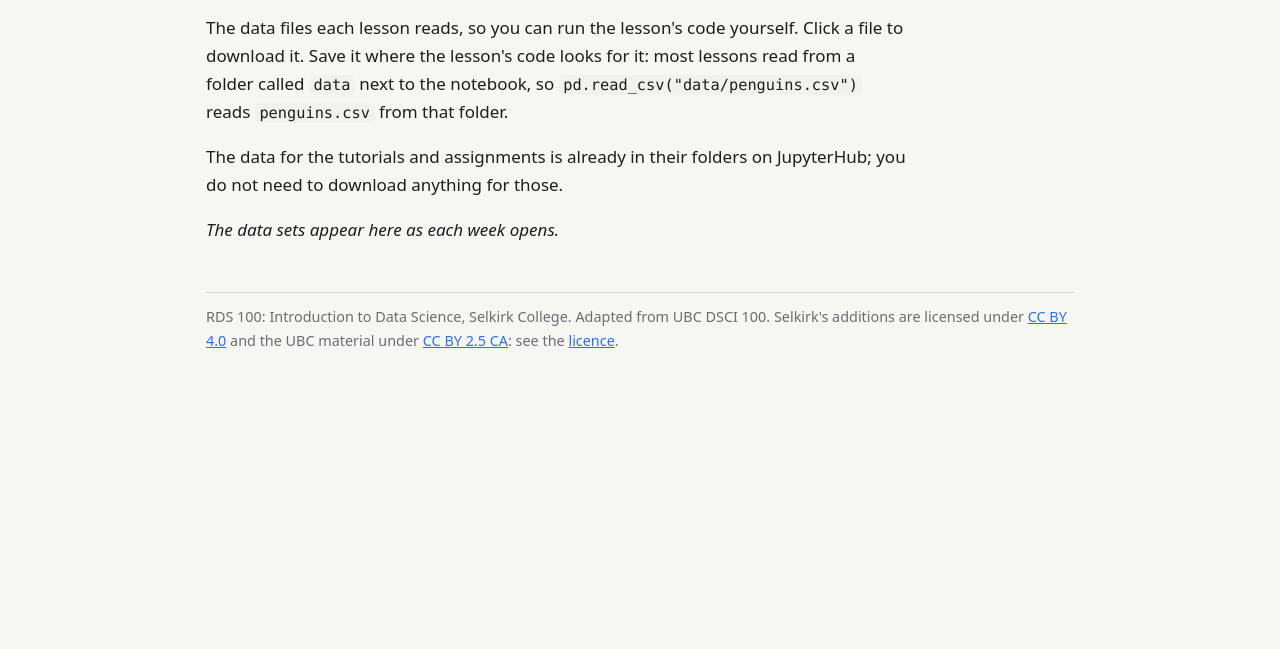
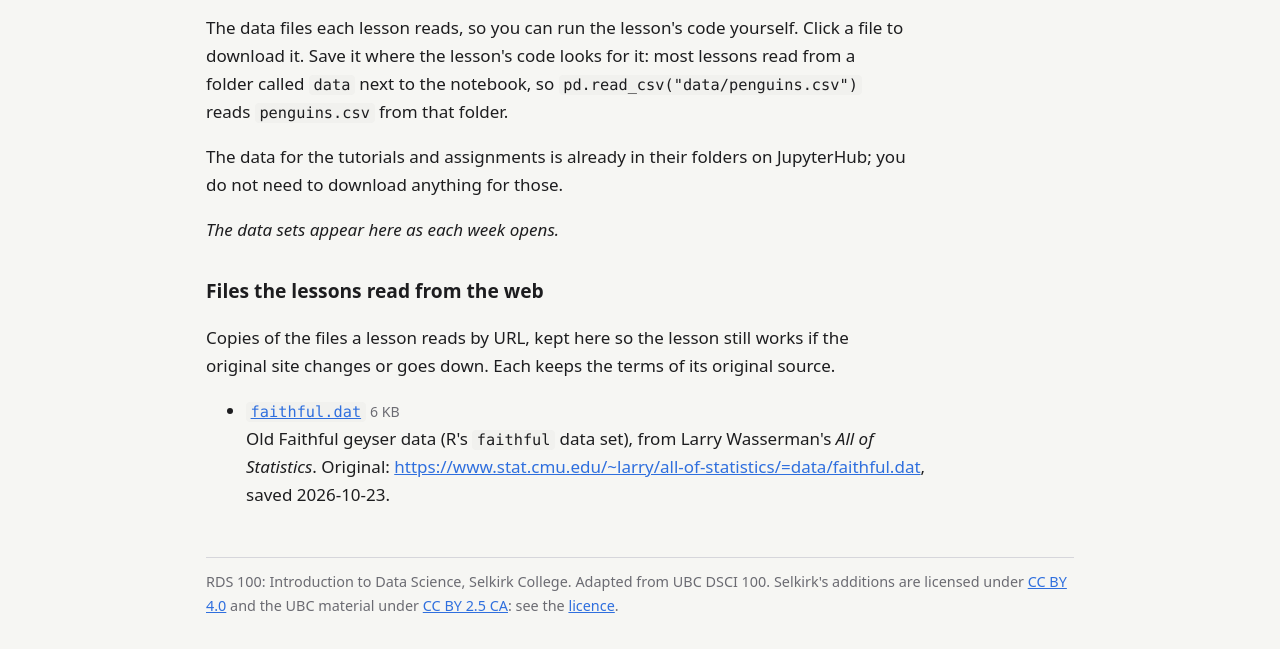
Before and after one commit to selkirk-cpsc/rds100-course, a plain HTML site: page data/index.html in a window 1280 px wide. Shown: the part 165-814 px from the top of the page. Drawn offline with Linux system fonts and the light colour scheme.

Commit message:
Add the Old Faithful file the Reading from the Web lesson reads

```diff
--- a/data/index.html
+++ b/data/index.html
@@ -94,6 +94,10 @@ reads <code>penguins.csv</code> from that folder.</p>
 <p>The data for the tutorials and assignments is already in their folders on JupyterHub; you
 do not need to download anything for those.</p>
 <p><em>The data sets appear here as each week opens.</em></p>
+<h3 id="from-the-web">Files the lessons read from the web</h3>
+<p>Copies of the files a lesson reads by URL, kept here so the lesson still works if the
+original site changes or goes down. Each keeps the terms of its original source.</p>
+<ul><li><a href="faithful.dat"><code>faithful.dat</code></a> <span class="size">6 KB</span><br>Old Faithful geyser data (R's <code>faithful</code> data set), from Larry Wasserman's <em>All of Statistics</em>. Original: <a href="https://www.stat.cmu.edu/~larry/all-of-statistics/=data/faithful.dat">https://www.stat.cmu.edu/~larry/all-of-statistics/=data/faithful.dat</a>, saved 2026-10-23.</li></ul>
 
 <footer>RDS 100: Introduction to Data Science, Selkirk College. Adapted from UBC DSCI 100. Selkirk's additions are licensed under <a href="https://creativecommons.org/licenses/by/4.0/">CC BY 4.0</a> and the UBC material under <a href="https://creativecommons.org/licenses/by/2.5/ca/">CC BY 2.5 CA</a>: see the <a href="../licence/">licence</a>.</footer>
 </main>
```
Also changed, not shown: 1 other file.
